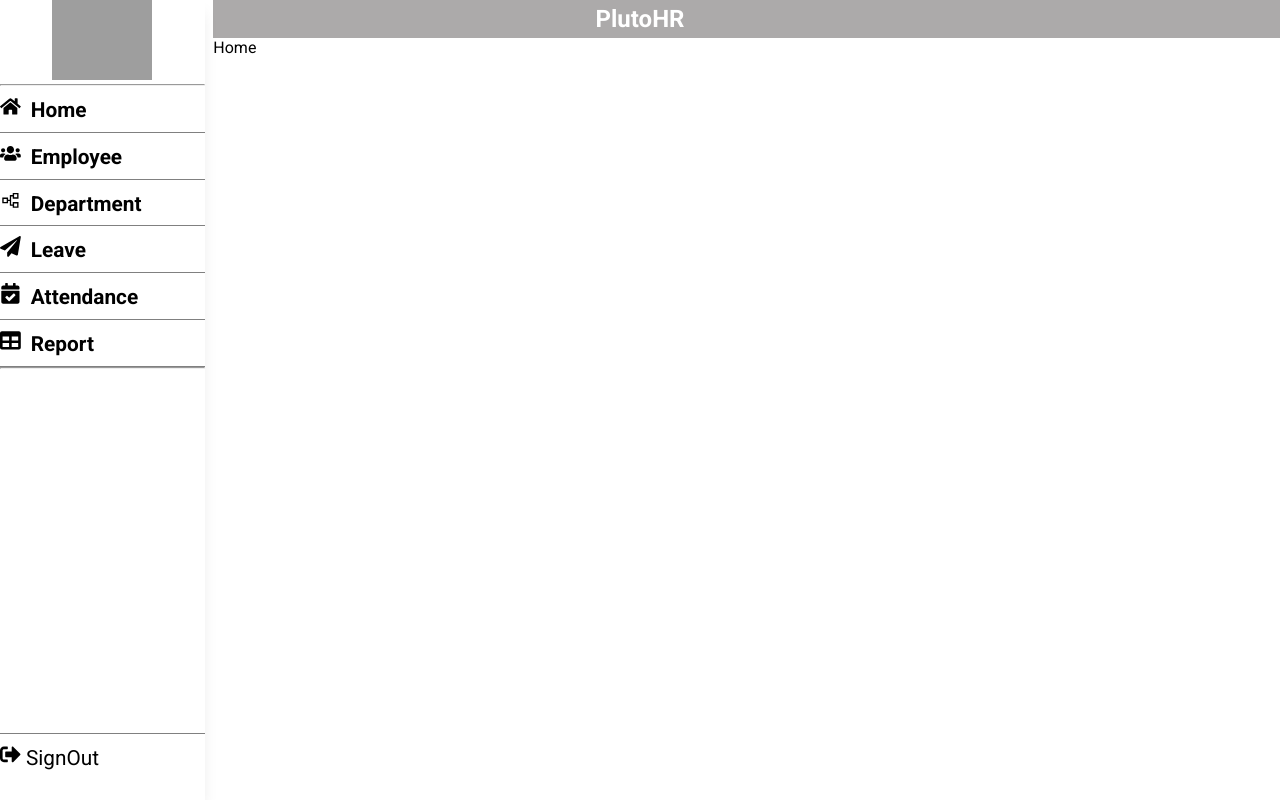
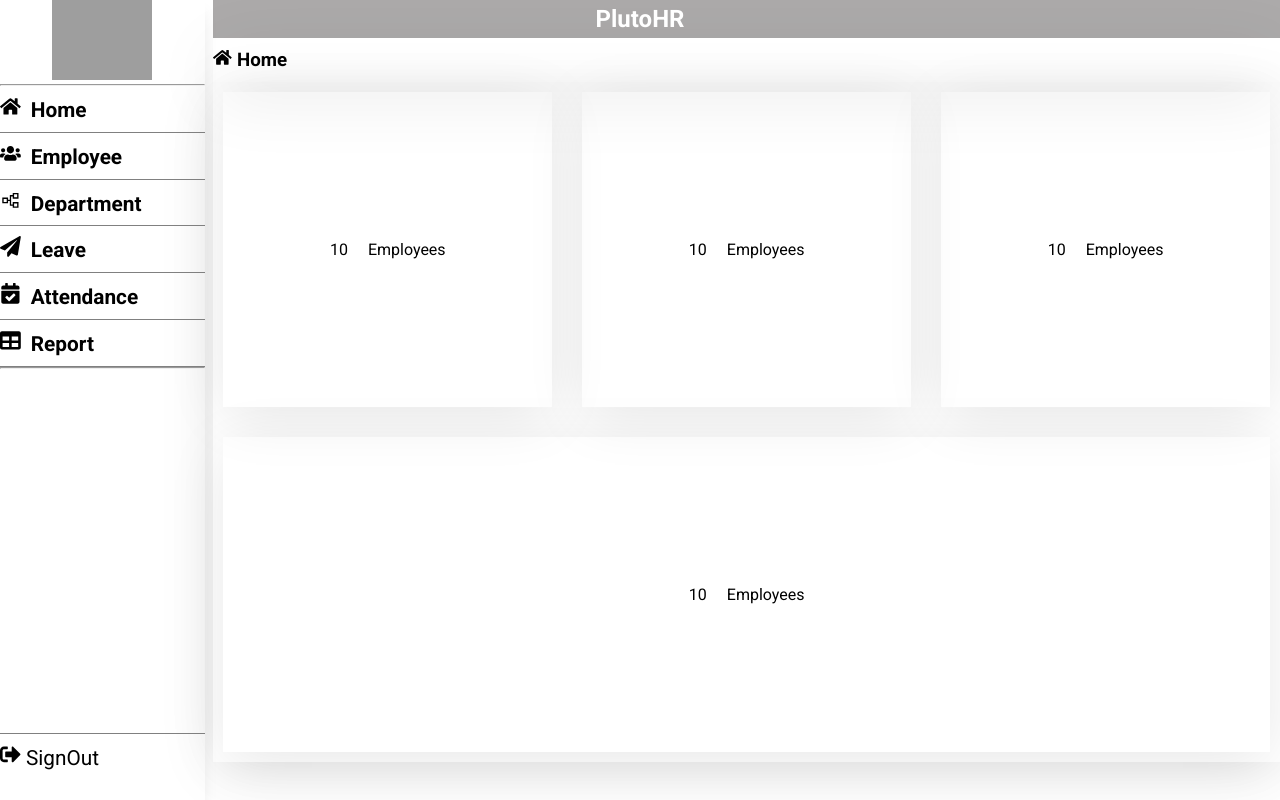
Before and after one commit to martin-creator/PlutoHR, a React (Create React App) app in the folder frontend/: page / in a window 1280 px wide. Both pictures are taken after typing "name@example.com", "Sample123" into the empty fields and a click on the button "Submit". Built offline with nearby package versions, Linux system fonts and the light colour scheme; grey boxes are pictures that could not be loaded.

Commit message:
Added homepage items

```diff
--- a/frontend/src/Component/Home.js
+++ b/frontend/src/Component/Home.js
@@ -1,8 +1,32 @@
 import React from 'react'
+import { FaHome } from 'react-icons/fa'
 
 const Home = () => {
   return (
-    <div>Home</div>
+    <div className='home'>
+      <h3 className='home-heading'>
+        <span><FaHome /></span>
+        Home
+      </h3>
+      <div className='home-details'>
+        <div className='item1'>
+          <div>10</div>
+          <div>Employees</div>
+        </div>
+        <div className='item2'>
+          <div>10</div>
+          <div>Employees</div>
+        </div>
+        <div className='item3'>
+          <div>10</div>
+          <div>Employees</div>
+        </div>
+        <div className='item4'>
+          <div>10</div>
+          <div>Employees</div>
+        </div>
+      </div>
+    </div>
   )
 }
 
--- a/frontend/src/index.css
+++ b/frontend/src/index.css
@@ -163,7 +163,7 @@ body{
   width: 100%;
   height: 100vh;
   display: flex;
-  justify-content: center;
+  justify-content: space-around;
   align-items: center;
 }
 
@@ -171,9 +171,9 @@ body{
   width: 350px;
   height: auto;
   padding: 20px;
-  box-shadow: 14px 29px 54px 24px rgba(0, 0, 0, 0.1);
   border-radius: 10px;
   text-align: center;
+  box-shadow: 14px 29px 54px 24px rgba(0, 0, 0, 0.1);
 }
 
 .login-title{
@@ -242,6 +242,62 @@ body{
 .signout-button:hover{
   background-color: #1b1a1a;
   color: #fff;
+}
+
+/* Home */
+.home{
+  width: 100%;
+}
+
+.home-heading{
+  width: 100%;
+  display: flex;
+  justify-content: flex-start;
+  align-items: center;
+  padding-top: 10px;
+  padding-bottom: 10px;
+  box-shadow: 0px 15px 68px -3px rgba(0,0,0,0.1);
+}
+
+.home-heading span{
+  padding-right: 5px;
+}
+
+.home-details{
+  width: 100%;
+  height: 85vh;
+  box-shadow: 0px 10px 56px -3px rgba(0,0,0,0.1);
+  display: grid;
+  grid-template-columns: repeat(3, 1fr);
+  gap: 10px;
+}
+
+.home-details div{
+  margin: 10px;
+  display: flex;
+  justify-content: center;
+  align-items: center;
+}
+
+.home-details .item1{
+  grid-column: 1/2;
+  box-shadow: 0px 10px 56px -3px rgba(0,0,0,0.1);
+}
+
+.home-details .item2{
+  grid-column: 2/3;
+  box-shadow: 0px 10px 56px -3px rgba(0,0,0,0.1);
+}
+
+.home-details .item3{
+  grid-column: 3/4;
+  box-shadow: 0px 10px 56px -3px rgba(0,0,0,0.1);
+}
+
+.home-details .item4{
+  grid-column: 1/ span 3;
+  grid-row: 2/3;
+  box-shadow: 0px 10px 56px -3px rgba(0,0,0,0.1);
 }
 
 /* Departments */
```
